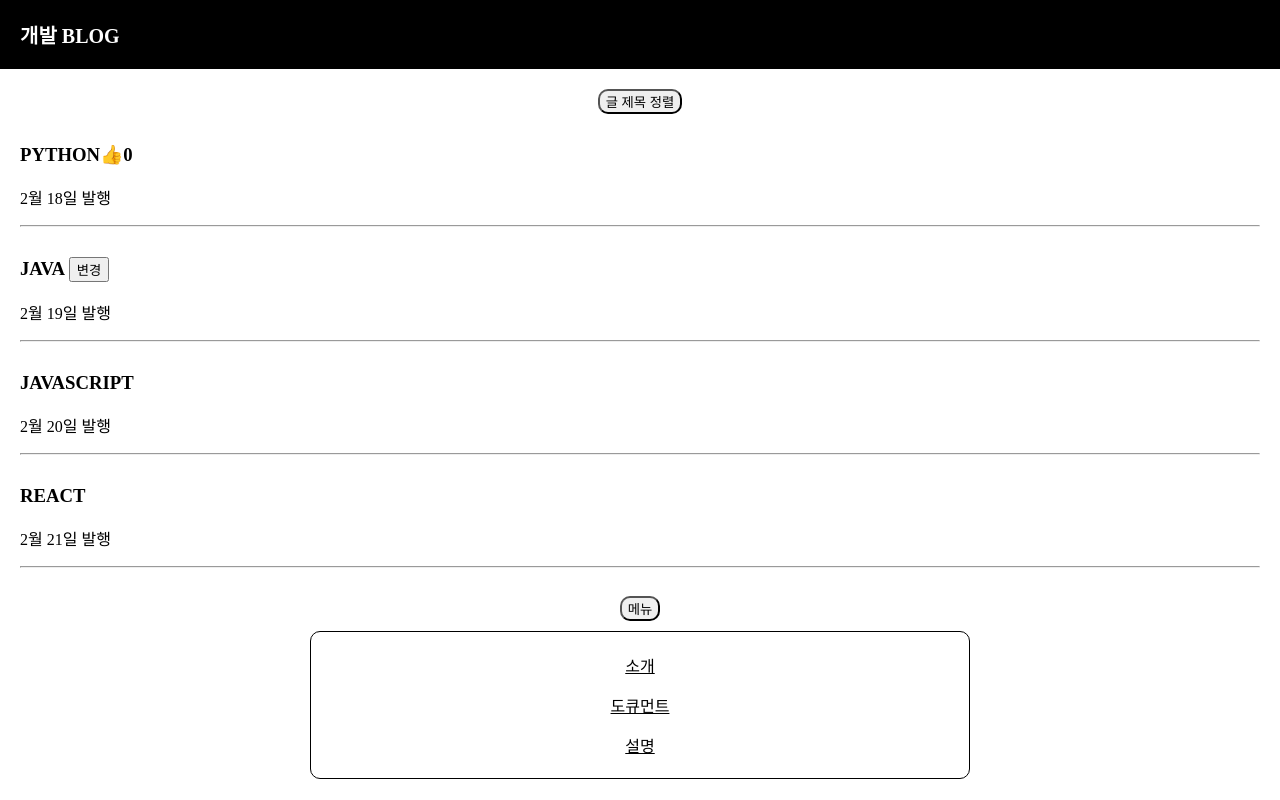
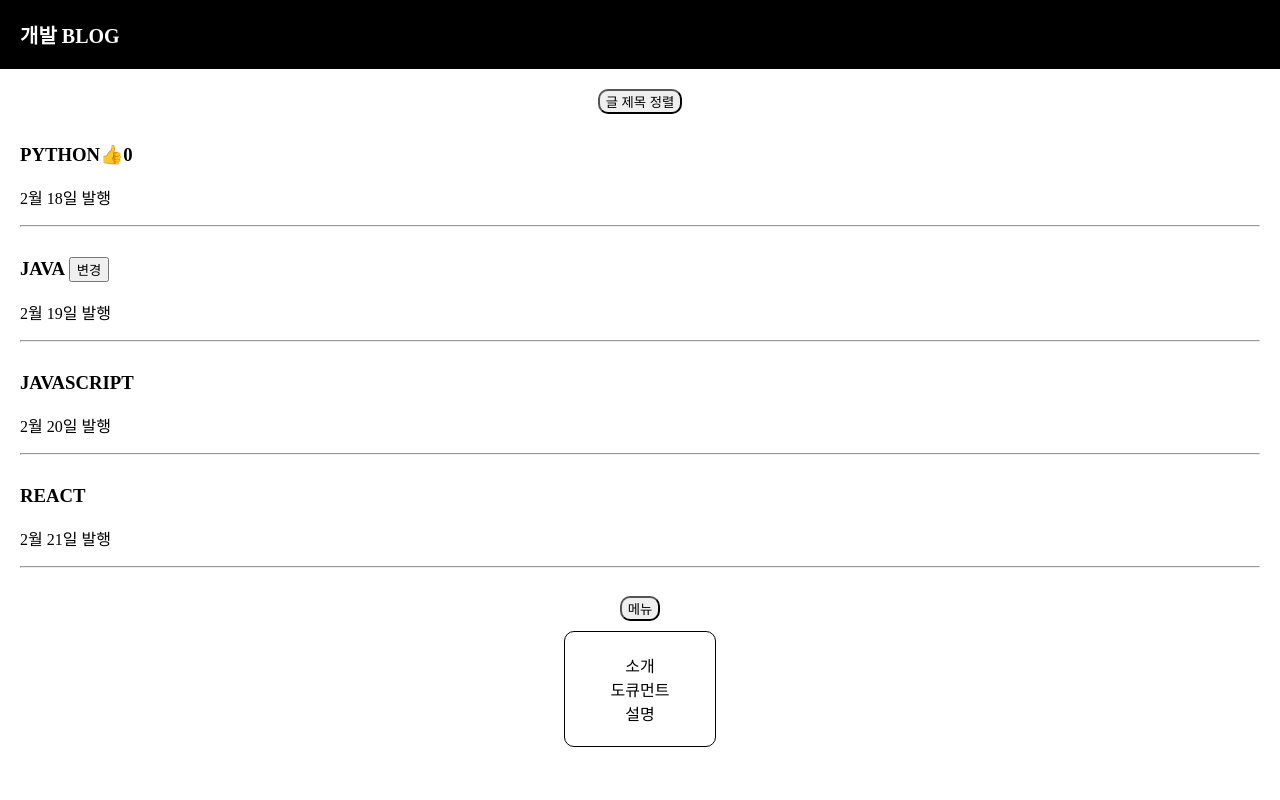
Before and after one commit to SSABOODA/react-blog, a React (Create React App) app: page / in a window 1280 px wide. Both pictures are taken after a click on the button "메뉴". Built offline with nearby package versions, Linux system fonts and the light colour scheme.

Commit message:
modify:menu modal ui 수정

```diff
--- a/src/App.css
+++ b/src/App.css
@@ -17,6 +17,10 @@ body {
     border-radius: 10px;
 }
 
+.menuContainer {
+    display: flex;
+    justify-content: center;
+}
 .menu-modal {
     border: 1px solid;
     padding: 5px;
@@ -25,7 +29,12 @@ body {
     margin-left: 310px;
     margin-right: 310px;
     border-radius: 10px;
-    text-decoration: underline;
+    /* text-decoration: underline; */
+    width: 100px;
+}
+
+.menuList {
+    list-style: none;
 }
 
 .black-nav {
--- a/src/App.js
+++ b/src/App.js
@@ -125,10 +125,14 @@ function Modal() {
 
 function MenuBar() {
     return (
-        <div className="menu-modal">
-            <ul>소개</ul>
-            <ul>도큐먼트</ul>
-            <ul>설명</ul>
+        <div className="menuContainer">
+            <div className="menu-modal">
+                <ul>
+                    <li className="menuList">소개</li>
+                    <li className="menuList">도큐먼트</li>
+                    <li className="menuList">설명</li>
+                </ul>
+            </div>
         </div>
     );
 }
```
